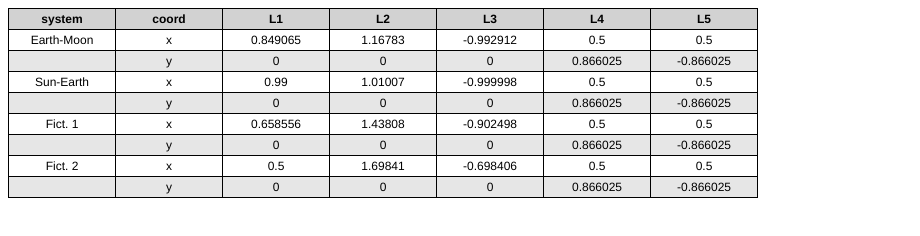
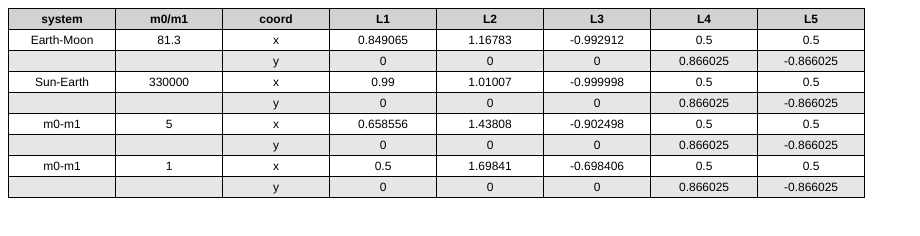
Before and after one commit to StuartGJohnson/LagrangePoints, a plain HTML site: page lagrange_table.html in a window 1280 px wide. Shown: the whole page, without its empty margins (0-920 px from the left). Drawn offline with Linux system fonts and the light colour scheme.

Commit message:
Code clean-up and new figures/tables.

```diff
--- a/lagrange_table.html
+++ b/lagrange_table.html
@@ -10,13 +10,13 @@
 TR:nth-child(2n+1){background-color: rgb(230,230,230);}
 .highlight:hover{background-color: rgb(153,217,255)!important;}
 .highlight.dataHighlight:hover{background-color: rgb(153,217,255)!important;}
-</STYLE><TABLE id="table"><TR><TD class="columnLabel">system</TD><TD class="columnLabel">coord</TD><TD class="columnLabel">L1</TD><TD class="columnLabel">L2</TD><TD class="columnLabel">L3</TD><TD class="columnLabel">L4</TD><TD class="columnLabel">L5</TD></TR>
-<TR class="highlight"><TD class="data highlight" onclick="writeIndex(this.parentNode.rowIndex)"><div contenteditable="false" tabindex="1" onblur="writeValue(this.innerHTML)">Earth-Moon</div></TD><TD class="data highlight" onclick="writeIndex(this.parentNode.rowIndex)"><div contenteditable="false" tabindex="9" onblur="writeValue(this.innerHTML)">x</div></TD><TD class="data highlight" onclick="writeIndex(this.parentNode.rowIndex)"><div contenteditable="false" tabindex="17" onblur="writeValue(this.innerHTML)">0.849065</div></TD><TD class="data highlight" onclick="writeIndex(this.parentNode.rowIndex)"><div contenteditable="false" tabindex="25" onblur="writeValue(this.innerHTML)">1.16783</div></TD><TD class="data highlight" onclick="writeIndex(this.parentNode.rowIndex)"><div contenteditable="false" tabindex="33" onblur="writeValue(this.innerHTML)">-0.992912</div></TD><TD class="data highlight" onclick="writeIndex(this.parentNode.rowIndex)"><div contenteditable="false" tabindex="41" onblur="writeValue(this.innerHTML)">0.5</div></TD><TD class="data highlight" onclick="writeIndex(this.parentNode.rowIndex)"><div contenteditable="false" tabindex="49" onblur="writeValue(this.innerHTML)">0.5</div></TD>
-</TR><TR class="highlight"><TD class="data highlight" onclick="writeIndex(this.parentNode.rowIndex)"><div contenteditable="false" tabindex="2" onblur="writeValue(this.innerHTML)"></div></TD><TD class="data highlight" onclick="writeIndex(this.parentNode.rowIndex)"><div contenteditable="false" tabindex="10" onblur="writeValue(this.innerHTML)">y</div></TD><TD class="data highlight" onclick="writeIndex(this.parentNode.rowIndex)"><div contenteditable="false" tabindex="18" onblur="writeValue(this.innerHTML)">0</div></TD><TD class="data highlight" onclick="writeIndex(this.parentNode.rowIndex)"><div contenteditable="false" tabindex="26" onblur="writeValue(this.innerHTML)">0</div></TD><TD class="data highlight" onclick="writeIndex(this.parentNode.rowIndex)"><div contenteditable="false" tabindex="34" onblur="writeValue(this.innerHTML)">0</div></TD><TD class="data highlight" onclick="writeIndex(this.parentNode.rowIndex)"><div contenteditable="false" tabindex="42" onblur="writeValue(this.innerHTML)">0.866025</div></TD><TD class="data highlight" onclick="writeIndex(this.parentNode.rowIndex)"><div contenteditable="false" tabindex="50" onblur="writeValue(this.innerHTML)">-0.866025</div></TD>
-</TR><TR class="highlight"><TD class="data highlight" onclick="writeIndex(this.parentNode.rowIndex)"><div contenteditable="false" tabindex="3" onblur="writeValue(this.innerHTML)">Sun-Earth</div></TD><TD class="data highlight" onclick="writeIndex(this.parentNode.rowIndex)"><div contenteditable="false" tabindex="11" onblur="writeValue(this.innerHTML)">x</div></TD><TD class="data highlight" onclick="writeIndex(this.parentNode.rowIndex)"><div contenteditable="false" tabindex="19" onblur="writeValue(this.innerHTML)">0.99</div></TD><TD class="data highlight" onclick="writeIndex(this.parentNode.rowIndex)"><div contenteditable="false" tabindex="27" onblur="writeValue(this.innerHTML)">1.01007</div></TD><TD class="data highlight" onclick="writeIndex(this.parentNode.rowIndex)"><div contenteditable="false" tabindex="35" onblur="writeValue(this.innerHTML)">-0.999998</div></TD><TD class="data highlight" onclick="writeIndex(this.parentNode.rowIndex)"><div contenteditable="false" tabindex="43" onblur="writeValue(this.innerHTML)">0.5</div></TD><TD class="data highlight" onclick="writeIndex(this.parentNode.rowIndex)"><div contenteditable="false" tabindex="51" onblur="writeValue(this.innerHTML)">0.5</div></TD>
-</TR><TR class="highlight"><TD class="data highlight" onclick="writeIndex(this.parentNode.rowIndex)"><div contenteditable="false" tabindex="4" onblur="writeValue(this.innerHTML)"></div></TD><TD class="data highlight" onclick="writeIndex(this.parentNode.rowIndex)"><div contenteditable="false" tabindex="12" onblur="writeValue(this.innerHTML)">y</div></TD><TD class="data highlight" onclick="writeIndex(this.parentNode.rowIndex)"><div contenteditable="false" tabindex="20" onblur="writeValue(this.innerHTML)">0</div></TD><TD class="data highlight" onclick="writeIndex(this.parentNode.rowIndex)"><div contenteditable="false" tabindex="28" onblur="writeValue(this.innerHTML)">0</div></TD><TD class="data highlight" onclick="writeIndex(this.parentNode.rowIndex)"><div contenteditable="false" tabindex="36" onblur="writeValue(this.innerHTML)">0</div></TD><TD class="data highlight" onclick="writeIndex(this.parentNode.rowIndex)"><div contenteditable="false" tabindex="44" onblur="writeValue(this.innerHTML)">0.866025</div></TD><TD class="data highlight" onclick="writeIndex(this.parentNode.rowIndex)"><div contenteditable="false" tabindex="52" onblur="writeValue(this.innerHTML)">-0.866025</div></TD>
-</TR><TR class="highlight"><TD class="data highlight" onclick="writeIndex(this.parentNode.rowIndex)"><div contenteditable="false" tabindex="5" onblur="writeValue(this.innerHTML)">Fict. 1</div></TD><TD class="data highlight" onclick="writeIndex(this.parentNode.rowIndex)"><div contenteditable="false" tabindex="13" onblur="writeValue(this.innerHTML)">x</div></TD><TD class="data highlight" onclick="writeIndex(this.parentNode.rowIndex)"><div contenteditable="false" tabindex="21" onblur="writeValue(this.innerHTML)">0.658556</div></TD><TD class="data highlight" onclick="writeIndex(this.parentNode.rowIndex)"><div contenteditable="false" tabindex="29" onblur="writeValue(this.innerHTML)">1.43808</div></TD><TD class="data highlight" onclick="writeIndex(this.parentNode.rowIndex)"><div contenteditable="false" tabindex="37" onblur="writeValue(this.innerHTML)">-0.902498</div></TD><TD class="data highlight" onclick="writeIndex(this.parentNode.rowIndex)"><div contenteditable="false" tabindex="45" onblur="writeValue(this.innerHTML)">0.5</div></TD><TD class="data highlight" onclick="writeIndex(this.parentNode.rowIndex)"><div contenteditable="false" tabindex="53" onblur="writeValue(this.innerHTML)">0.5</div></TD>
-</TR><TR class="highlight"><TD class="data highlight" onclick="writeIndex(this.parentNode.rowIndex)"><div contenteditable="false" tabindex="6" onblur="writeValue(this.innerHTML)"></div></TD><TD class="data highlight" onclick="writeIndex(this.parentNode.rowIndex)"><div contenteditable="false" tabindex="14" onblur="writeValue(this.innerHTML)">y</div></TD><TD class="data highlight" onclick="writeIndex(this.parentNode.rowIndex)"><div contenteditable="false" tabindex="22" onblur="writeValue(this.innerHTML)">0</div></TD><TD class="data highlight" onclick="writeIndex(this.parentNode.rowIndex)"><div contenteditable="false" tabindex="30" onblur="writeValue(this.innerHTML)">0</div></TD><TD class="data highlight" onclick="writeIndex(this.parentNode.rowIndex)"><div contenteditable="false" tabindex="38" onblur="writeValue(this.innerHTML)">0</div></TD><TD class="data highlight" onclick="writeIndex(this.parentNode.rowIndex)"><div contenteditable="false" tabindex="46" onblur="writeValue(this.innerHTML)">0.866025</div></TD><TD class="data highlight" onclick="writeIndex(this.parentNode.rowIndex)"><div contenteditable="false" tabindex="54" onblur="writeValue(this.innerHTML)">-0.866025</div></TD>
-</TR><TR class="highlight"><TD class="data highlight" onclick="writeIndex(this.parentNode.rowIndex)"><div contenteditable="false" tabindex="7" onblur="writeValue(this.innerHTML)">Fict. 2</div></TD><TD class="data highlight" onclick="writeIndex(this.parentNode.rowIndex)"><div contenteditable="false" tabindex="15" onblur="writeValue(this.innerHTML)">x</div></TD><TD class="data highlight" onclick="writeIndex(this.parentNode.rowIndex)"><div contenteditable="false" tabindex="23" onblur="writeValue(this.innerHTML)">0.5</div></TD><TD class="data highlight" onclick="writeIndex(this.parentNode.rowIndex)"><div contenteditable="false" tabindex="31" onblur="writeValue(this.innerHTML)">1.69841</div></TD><TD class="data highlight" onclick="writeIndex(this.parentNode.rowIndex)"><div contenteditable="false" tabindex="39" onblur="writeValue(this.innerHTML)">-0.698406</div></TD><TD class="data highlight" onclick="writeIndex(this.parentNode.rowIndex)"><div contenteditable="false" tabindex="47" onblur="writeValue(this.innerHTML)">0.5</div></TD><TD class="data highlight" onclick="writeIndex(this.parentNode.rowIndex)"><div contenteditable="false" tabindex="55" onblur="writeValue(this.innerHTML)">0.5</div></TD>
-</TR><TR class="highlight"><TD class="data highlight" onclick="writeIndex(this.parentNode.rowIndex)"><div contenteditable="false" tabindex="8" onblur="writeValue(this.innerHTML)"></div></TD><TD class="data highlight" onclick="writeIndex(this.parentNode.rowIndex)"><div contenteditable="false" tabindex="16" onblur="writeValue(this.innerHTML)">y</div></TD><TD class="data highlight" onclick="writeIndex(this.parentNode.rowIndex)"><div contenteditable="false" tabindex="24" onblur="writeValue(this.innerHTML)">0</div></TD><TD class="data highlight" onclick="writeIndex(this.parentNode.rowIndex)"><div contenteditable="false" tabindex="32" onblur="writeValue(this.innerHTML)">0</div></TD><TD class="data highlight" onclick="writeIndex(this.parentNode.rowIndex)"><div contenteditable="false" tabindex="40" onblur="writeValue(this.innerHTML)">0</div></TD><TD class="data highlight" onclick="writeIndex(this.parentNode.rowIndex)"><div contenteditable="false" tabindex="48" onblur="writeValue(this.innerHTML)">0.866025</div></TD><TD class="data highlight" onclick="writeIndex(this.parentNode.rowIndex)"><div contenteditable="false" tabindex="56" onblur="writeValue(this.innerHTML)">-0.866025</div></TD>
+</STYLE><TABLE id="table"><TR><TD class="columnLabel">system</TD><TD class="columnLabel">m0/m1</TD><TD class="columnLabel">coord</TD><TD class="columnLabel">L1</TD><TD class="columnLabel">L2</TD><TD class="columnLabel">L3</TD><TD class="columnLabel">L4</TD><TD class="columnLabel">L5</TD></TR>
+<TR class="highlight"><TD class="data highlight" onclick="writeIndex(this.parentNode.rowIndex)"><div contenteditable="false" tabindex="1" onblur="writeValue(this.innerHTML)">Earth-Moon</div></TD><TD class="data highlight" onclick="writeIndex(this.parentNode.rowIndex)"><div contenteditable="false" tabindex="9" onblur="writeValue(this.innerHTML)">81.3</div></TD><TD class="data highlight" onclick="writeIndex(this.parentNode.rowIndex)"><div contenteditable="false" tabindex="17" onblur="writeValue(this.innerHTML)">x</div></TD><TD class="data highlight" onclick="writeIndex(this.parentNode.rowIndex)"><div contenteditable="false" tabindex="25" onblur="writeValue(this.innerHTML)">0.849065</div></TD><TD class="data highlight" onclick="writeIndex(this.parentNode.rowIndex)"><div contenteditable="false" tabindex="33" onblur="writeValue(this.innerHTML)">1.16783</div></TD><TD class="data highlight" onclick="writeIndex(this.parentNode.rowIndex)"><div contenteditable="false" tabindex="41" onblur="writeValue(this.innerHTML)">-0.992912</div></TD><TD class="data highlight" onclick="writeIndex(this.parentNode.rowIndex)"><div contenteditable="false" tabindex="49" onblur="writeValue(this.innerHTML)">0.5</div></TD><TD class="data highlight" onclick="writeIndex(this.parentNode.rowIndex)"><div contenteditable="false" tabindex="57" onblur="writeValue(this.innerHTML)">0.5</div></TD>
+</TR><TR class="highlight"><TD class="data highlight" onclick="writeIndex(this.parentNode.rowIndex)"><div contenteditable="false" tabindex="2" onblur="writeValue(this.innerHTML)"></div></TD><TD class="data highlight" onclick="writeIndex(this.parentNode.rowIndex)"><div contenteditable="false" tabindex="10" onblur="writeValue(this.innerHTML)"></div></TD><TD class="data highlight" onclick="writeIndex(this.parentNode.rowIndex)"><div contenteditable="false" tabindex="18" onblur="writeValue(this.innerHTML)">y</div></TD><TD class="data highlight" onclick="writeIndex(this.parentNode.rowIndex)"><div contenteditable="false" tabindex="26" onblur="writeValue(this.innerHTML)">0</div></TD><TD class="data highlight" onclick="writeIndex(this.parentNode.rowIndex)"><div contenteditable="false" tabindex="34" onblur="writeValue(this.innerHTML)">0</div></TD><TD class="data highlight" onclick="writeIndex(this.parentNode.rowIndex)"><div contenteditable="false" tabindex="42" onblur="writeValue(this.innerHTML)">0</div></TD><TD class="data highlight" onclick="writeIndex(this.parentNode.rowIndex)"><div contenteditable="false" tabindex="50" onblur="writeValue(this.innerHTML)">0.866025</div></TD><TD class="data highlight" onclick="writeIndex(this.parentNode.rowIndex)"><div contenteditable="false" tabindex="58" onblur="writeValue(this.innerHTML)">-0.866025</div></TD>
+</TR><TR class="highlight"><TD class="data highlight" onclick="writeIndex(this.parentNode.rowIndex)"><div contenteditable="false" tabindex="3" onblur="writeValue(this.innerHTML)">Sun-Earth</div></TD><TD class="data highlight" onclick="writeIndex(this.parentNode.rowIndex)"><div contenteditable="false" tabindex="11" onblur="writeValue(this.innerHTML)">330000</div></TD><TD class="data highlight" onclick="writeIndex(this.parentNode.rowIndex)"><div contenteditable="false" tabindex="19" onblur="writeValue(this.innerHTML)">x</div></TD><TD class="data highlight" onclick="writeIndex(this.parentNode.rowIndex)"><div contenteditable="false" tabindex="27" onblur="writeValue(this.innerHTML)">0.99</div></TD><TD class="data highlight" onclick="writeIndex(this.parentNode.rowIndex)"><div contenteditable="false" tabindex="35" onblur="writeValue(this.innerHTML)">1.01007</div></TD><TD class="data highlight" onclick="writeIndex(this.parentNode.rowIndex)"><div contenteditable="false" tabindex="43" onblur="writeValue(this.innerHTML)">-0.999998</div></TD><TD class="data highlight" onclick="writeIndex(this.parentNode.rowIndex)"><div contenteditable="false" tabindex="51" onblur="writeValue(this.innerHTML)">0.5</div></TD><TD class="data highlight" onclick="writeIndex(this.parentNode.rowIndex)"><div contenteditable="false" tabindex="59" onblur="writeValue(this.innerHTML)">0.5</div></TD>
+</TR><TR class="highlight"><TD class="data highlight" onclick="writeIndex(this.parentNode.rowIndex)"><div contenteditable="false" tabindex="4" onblur="writeValue(this.innerHTML)"></div></TD><TD class="data highlight" onclick="writeIndex(this.parentNode.rowIndex)"><div contenteditable="false" tabindex="12" onblur="writeValue(this.innerHTML)"></div></TD><TD class="data highlight" onclick="writeIndex(this.parentNode.rowIndex)"><div contenteditable="false" tabindex="20" onblur="writeValue(this.innerHTML)">y</div></TD><TD class="data highlight" onclick="writeIndex(this.parentNode.rowIndex)"><div contenteditable="false" tabindex="28" onblur="writeValue(this.innerHTML)">0</div></TD><TD class="data highlight" onclick="writeIndex(this.parentNode.rowIndex)"><div contenteditable="false" tabindex="36" onblur="writeValue(this.innerHTML)">0</div></TD><TD class="data highlight" onclick="writeIndex(this.parentNode.rowIndex)"><div contenteditable="false" tabindex="44" onblur="writeValue(this.innerHTML)">0</div></TD><TD class="data highlight" onclick="writeIndex(this.parentNode.rowIndex)"><div contenteditable="false" tabindex="52" onblur="writeValue(this.innerHTML)">0.866025</div></TD><TD class="data highlight" onclick="writeIndex(this.parentNode.rowIndex)"><div contenteditable="false" tabindex="60" onblur="writeValue(this.innerHTML)">-0.866025</div></TD>
+</TR><TR class="highlight"><TD class="data highlight" onclick="writeIndex(this.parentNode.rowIndex)"><div contenteditable="false" tabindex="5" onblur="writeValue(this.innerHTML)">m0-m1</div></TD><TD class="data highlight" onclick="writeIndex(this.parentNode.rowIndex)"><div contenteditable="false" tabindex="13" onblur="writeValue(this.innerHTML)">5</div></TD><TD class="data highlight" onclick="writeIndex(this.parentNode.rowIndex)"><div contenteditable="false" tabindex="21" onblur="writeValue(this.innerHTML)">x</div></TD><TD class="data highlight" onclick="writeIndex(this.parentNode.rowIndex)"><div contenteditable="false" tabindex="29" onblur="writeValue(this.innerHTML)">0.658556</div></TD><TD class="data highlight" onclick="writeIndex(this.parentNode.rowIndex)"><div contenteditable="false" tabindex="37" onblur="writeValue(this.innerHTML)">1.43808</div></TD><TD class="data highlight" onclick="writeIndex(this.parentNode.rowIndex)"><div contenteditable="false" tabindex="45" onblur="writeValue(this.innerHTML)">-0.902498</div></TD><TD class="data highlight" onclick="writeIndex(this.parentNode.rowIndex)"><div contenteditable="false" tabindex="53" onblur="writeValue(this.innerHTML)">0.5</div></TD><TD class="data highlight" onclick="writeIndex(this.parentNode.rowIndex)"><div contenteditable="false" tabindex="61" onblur="writeValue(this.innerHTML)">0.5</div></TD>
+</TR><TR class="highlight"><TD class="data highlight" onclick="writeIndex(this.parentNode.rowIndex)"><div contenteditable="false" tabindex="6" onblur="writeValue(this.innerHTML)"></div></TD><TD class="data highlight" onclick="writeIndex(this.parentNode.rowIndex)"><div contenteditable="false" tabindex="14" onblur="writeValue(this.innerHTML)"></div></TD><TD class="data highlight" onclick="writeIndex(this.parentNode.rowIndex)"><div contenteditable="false" tabindex="22" onblur="writeValue(this.innerHTML)">y</div></TD><TD class="data highlight" onclick="writeIndex(this.parentNode.rowIndex)"><div contenteditable="false" tabindex="30" onblur="writeValue(this.innerHTML)">0</div></TD><TD class="data highlight" onclick="writeIndex(this.parentNode.rowIndex)"><div contenteditable="false" tabindex="38" onblur="writeValue(this.innerHTML)">0</div></TD><TD class="data highlight" onclick="writeIndex(this.parentNode.rowIndex)"><div contenteditable="false" tabindex="46" onblur="writeValue(this.innerHTML)">0</div></TD><TD class="data highlight" onclick="writeIndex(this.parentNode.rowIndex)"><div contenteditable="false" tabindex="54" onblur="writeValue(this.innerHTML)">0.866025</div></TD><TD class="data highlight" onclick="writeIndex(this.parentNode.rowIndex)"><div contenteditable="false" tabindex="62" onblur="writeValue(this.innerHTML)">-0.866025</div></TD>
+</TR><TR class="highlight"><TD class="data highlight" onclick="writeIndex(this.parentNode.rowIndex)"><div contenteditable="false" tabindex="7" onblur="writeValue(this.innerHTML)">m0-m1</div></TD><TD class="data highlight" onclick="writeIndex(this.parentNode.rowIndex)"><div contenteditable="false" tabindex="15" onblur="writeValue(this.innerHTML)">1</div></TD><TD class="data highlight" onclick="writeIndex(this.parentNode.rowIndex)"><div contenteditable="false" tabindex="23" onblur="writeValue(this.innerHTML)">x</div></TD><TD class="data highlight" onclick="writeIndex(this.parentNode.rowIndex)"><div contenteditable="false" tabindex="31" onblur="writeValue(this.innerHTML)">0.5</div></TD><TD class="data highlight" onclick="writeIndex(this.parentNode.rowIndex)"><div contenteditable="false" tabindex="39" onblur="writeValue(this.innerHTML)">1.69841</div></TD><TD class="data highlight" onclick="writeIndex(this.parentNode.rowIndex)"><div contenteditable="false" tabindex="47" onblur="writeValue(this.innerHTML)">-0.698406</div></TD><TD class="data highlight" onclick="writeIndex(this.parentNode.rowIndex)"><div contenteditable="false" tabindex="55" onblur="writeValue(this.innerHTML)">0.5</div></TD><TD class="data highlight" onclick="writeIndex(this.parentNode.rowIndex)"><div contenteditable="false" tabindex="63" onblur="writeValue(this.innerHTML)">0.5</div></TD>
+</TR><TR class="highlight"><TD class="data highlight" onclick="writeIndex(this.parentNode.rowIndex)"><div contenteditable="false" tabindex="8" onblur="writeValue(this.innerHTML)"></div></TD><TD class="data highlight" onclick="writeIndex(this.parentNode.rowIndex)"><div contenteditable="false" tabindex="16" onblur="writeValue(this.innerHTML)"></div></TD><TD class="data highlight" onclick="writeIndex(this.parentNode.rowIndex)"><div contenteditable="false" tabindex="24" onblur="writeValue(this.innerHTML)">y</div></TD><TD class="data highlight" onclick="writeIndex(this.parentNode.rowIndex)"><div contenteditable="false" tabindex="32" onblur="writeValue(this.innerHTML)">0</div></TD><TD class="data highlight" onclick="writeIndex(this.parentNode.rowIndex)"><div contenteditable="false" tabindex="40" onblur="writeValue(this.innerHTML)">0</div></TD><TD class="data highlight" onclick="writeIndex(this.parentNode.rowIndex)"><div contenteditable="false" tabindex="48" onblur="writeValue(this.innerHTML)">0</div></TD><TD class="data highlight" onclick="writeIndex(this.parentNode.rowIndex)"><div contenteditable="false" tabindex="56" onblur="writeValue(this.innerHTML)">0.866025</div></TD><TD class="data highlight" onclick="writeIndex(this.parentNode.rowIndex)"><div contenteditable="false" tabindex="64" onblur="writeValue(this.innerHTML)">-0.866025</div></TD>
 </TR></TABLE><script>var oldrow = 0; var newrow = 0; var value = 0;function setup(Obj) {document.getElementById("table").addEventListener("click", function(event) {Obj.Data = [newrow,oldrow,value];});}function writeValue(v) {value = parseFloat(v);}function writeIndex(r) {oldrow = newrow;newrow = parseFloat(r-0);}</script>
```
Also changed, not shown: Earth-Moon.png (added), Sun-Earth.png (added), Sun-Earth_zoom.png (added), earth_moon.png (deleted), fict1.png (deleted), fict2.png (deleted), m0-m1_mr1.png (added), m0-m1_mr5.png (added), sun_earth.png (deleted), sun_earth_zoom.png (deleted), 4 other files.
